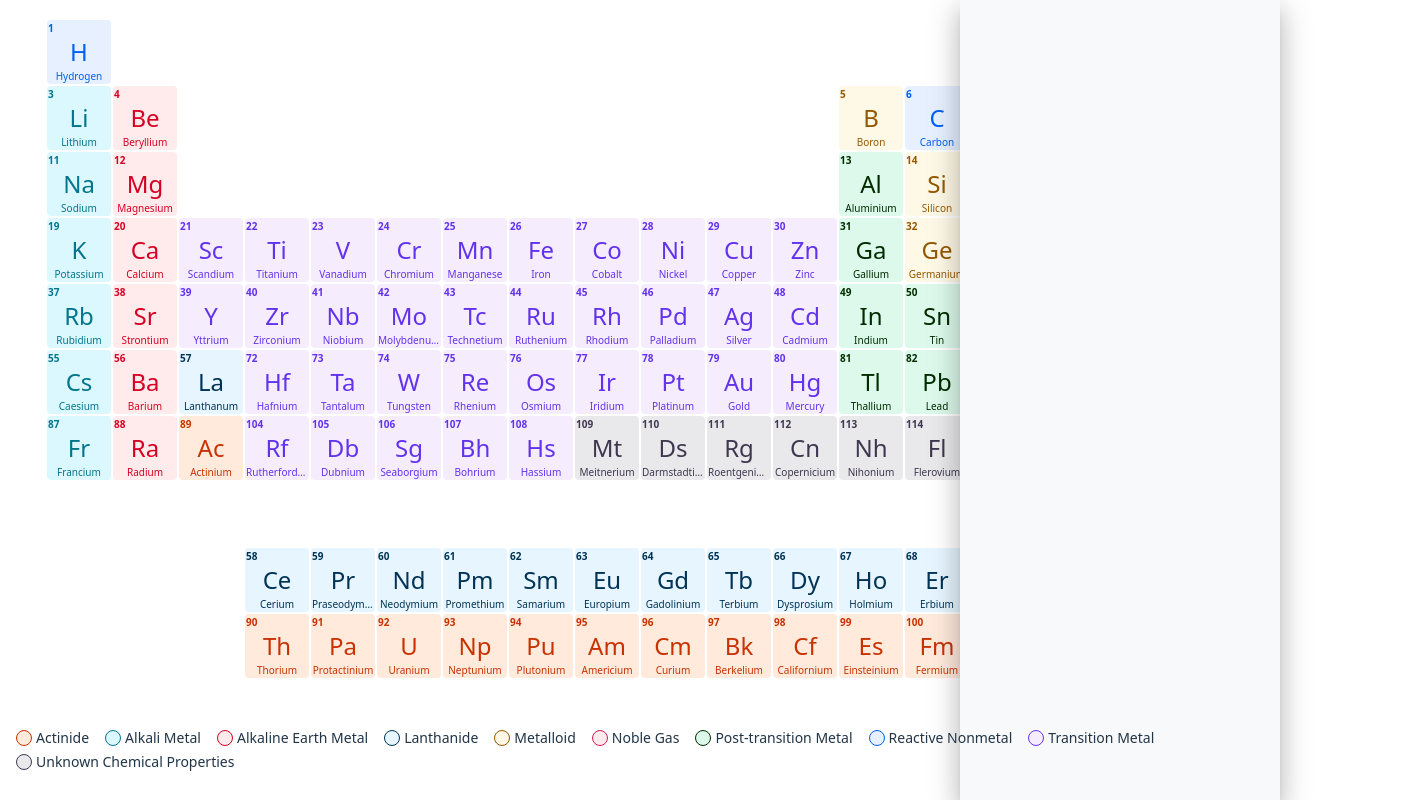
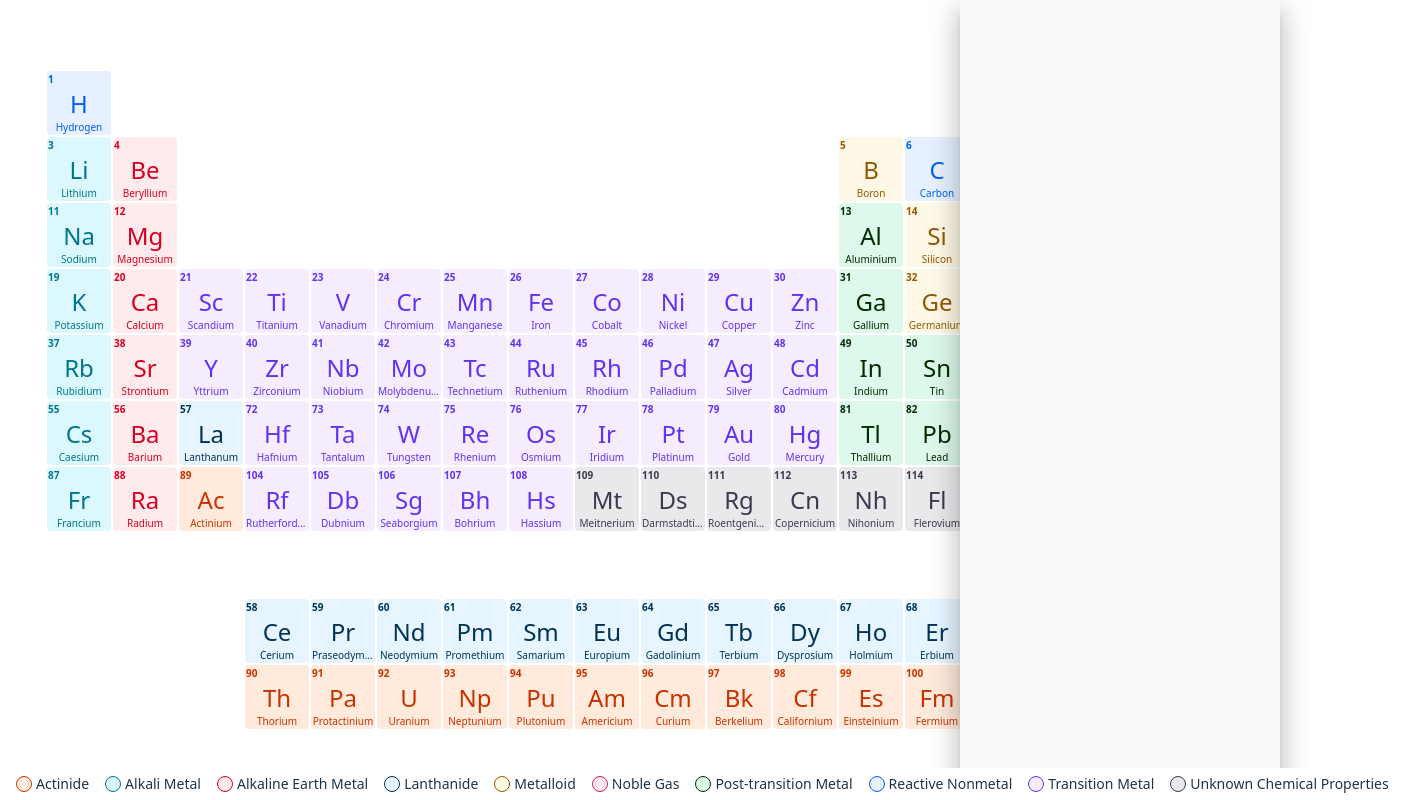
Before and after one commit to Mizumono/periodic-table, a React (Vite) app: page / in a window 1280 px wide. Shown: the whole page, 1405 px wide, since content can reach past the window. Built offline with nearby package versions, Linux system fonts and the light colour scheme.

Commit message:
style(filters): layout

```diff
--- a/src/App.module.css
+++ b/src/App.module.css
@@ -6,3 +6,12 @@
   justify-content: space-around;
   width: 100vw;
 }
+
+.filtersWrapper {
+  bottom: 0;
+  display: flex;
+  flex-wrap: wrap;
+  position: absolute;
+  width: 100%;
+  z-index: 9;
+}
--- a/src/App.tsx
+++ b/src/App.tsx
@@ -25,7 +25,9 @@ function App() {
         onSelectElement={setSelectedElement}
       />
       <ElementDetails element={selectedElement} />
-      <Filters activeCategory={activeCategory} onSelectCategory={setActiveCategory} />
+      <div className={styles.filtersWrapper}>
+        <Filters activeCategory={activeCategory} onSelectCategory={setActiveCategory} />
+      </div>
     </div>
   )
 }
--- a/src/components/Filters/Filters.module.css
+++ b/src/components/Filters/Filters.module.css
@@ -1,7 +1,10 @@
 .filters {
   background-color: #fff;
   border: none;
+  display: flex;
+  overflow: auto;
   padding: 8px;
+  white-space: nowrap;
 }
 
 .filter {
```
